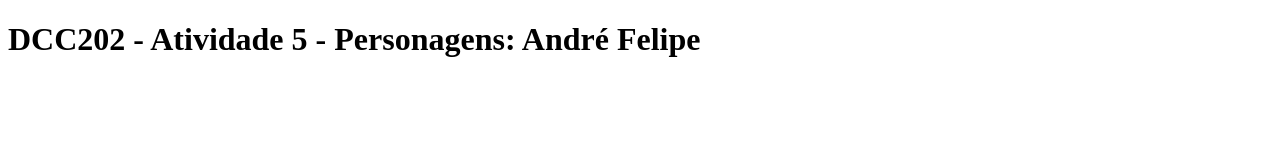
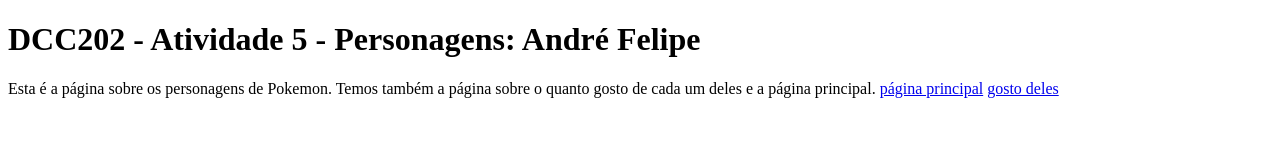
Before and after one commit to ufjf-dcc202/ufjf-dcc202-2023-3-a-atv5-AndreFelipe2611, a website: page personagens.html in a window 1280 px wide. Drawn offline with Linux system fonts and the light colour scheme.

Commit message:
páginas linkadas na página personagens

```diff
--- a/personagens.html
+++ b/personagens.html
@@ -7,5 +7,9 @@
 </head>
 <body>
     <h1>DCC202 - Atividade 5 - Personagens: André Felipe</h1>
+    <p>Esta é a página sobre os personagens de Pokemon. Temos também a página sobre o quanto gosto de cada um deles e a página principal.
+        <a href="index.html">página principal</a>
+        <a href="preferencias.html">gosto deles</a>
+    </p>
 </body>
 </html>
```
